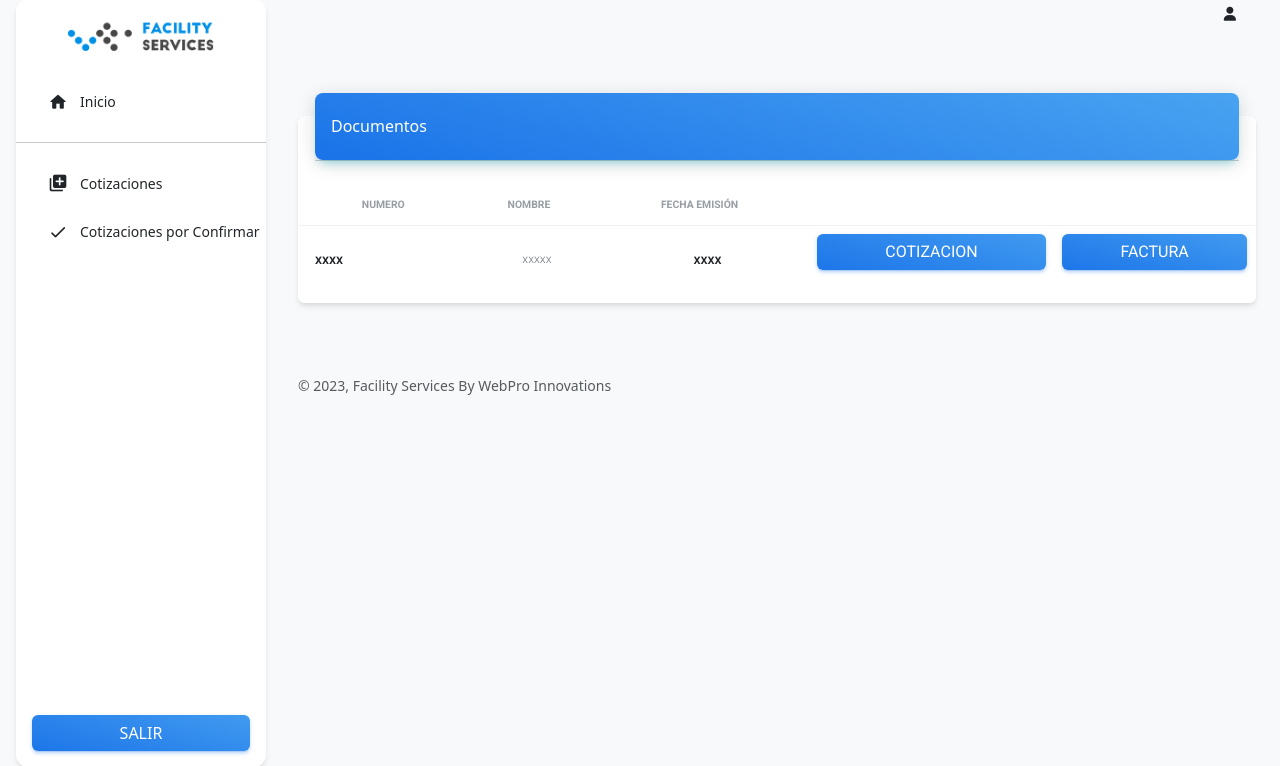
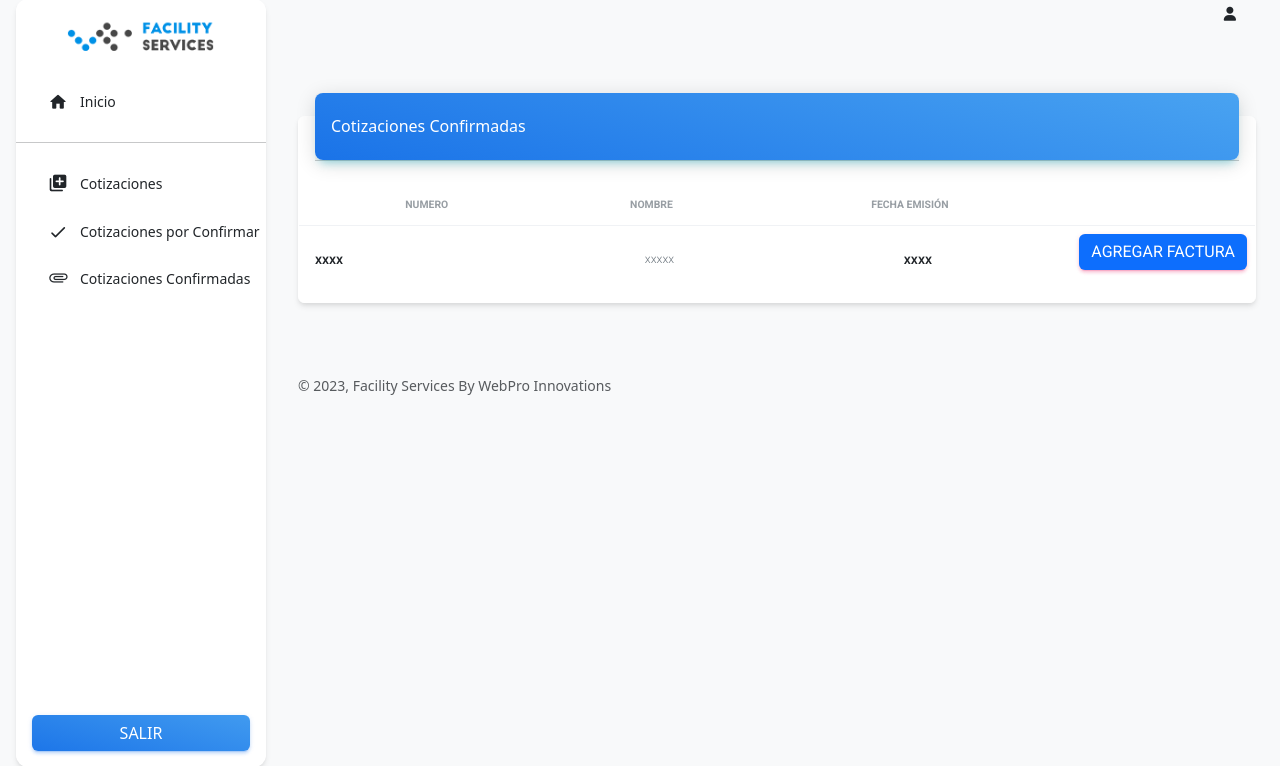
Before and after one commit to kamikaizer/lyr-facilityservices, a Python web app: template templates/documentos.html in a window 1280 px wide. Shown: the part 17-783 px from the top of the page. Run offline with Jinja, Linux system fonts and the light colour scheme; the template is opened without the code that fills it, so the values that code supplies are empty; some libraries are stand-ins or nearby versions.

Commit message:
cotizaciones
cotizaciones por confirmar ---> numero de orden de compra

listado de contizaciones confirmadas
con boton de factura (agregar numero de factura obligatorio)

```diff
--- a/templates/base.html
+++ b/templates/base.html
@@ -97,6 +97,16 @@
           <span class="nav-link-text ms-1">Cotizaciones por Confirmar</span>
         </a>
       </li>
+
+      <a class="nav-link text-dark " href="documentos">
+
+        <div class="text-dark text-center me-2 d-flex align-items-center justify-content-center">
+          <i class="material-icons opacity-10">attachment</i>
+        </div>
+
+        <span class="nav-link-text ms-1">Cotizaciones Confirmadas</span>
+      </a>
+    </li>
 
   <!-- <li class="nav-item">
     <a class="nav-link text-dark " href="ingreso_factura">
--- a/templates/documentos.html
+++ b/templates/documentos.html
@@ -13,7 +13,7 @@
             <div class="card my-4 border-white">
               <div class="card-header p-0 position-relative mt-n4 mx-3 z-index-2">
                 <div class="bg-gradient-info shadow-info border-radius-lg pt-4 pb-3">
-                  <h6 class="text-white text-capitalize ps-3">Documentos</h6>
+                  <h6 class="text-white text-capitalize ps-3">Cotizaciones Confirmadas</h6>
                 </div>
               </div>
 
@@ -25,8 +25,7 @@
                         <th class="text-uppercase text-secondary text-xxs font-weight-bolder opacity-7">Numero</th>
                         <th class="text-uppercase text-secondary text-xxs font-weight-bolder opacity-7 ps-2">Nombre</th>
                         <th class="text-uppercase text-secondary text-xxs font-weight-bolder opacity-7 ps-2">Fecha Emisión</th>
-                        <th></th>
-                        <th></th>
+                        <th style="width: 60px;"></th>
                       </tr>
                     </thead>
                     <tbody>
@@ -47,10 +46,9 @@
                               </div>
                         </td>
                         <td>
-                            <button type="submit" class="btn bg-gradient-info w-100" >Cotizacion</button>
-                        </td>
-                        <td>
-                          <button type="submit" class="btn bg-gradient-info w-100">Factura</button>
+                          <button type="button" class="btn btn-primary" data-bs-toggle="modal" data-bs-target="#exampleModal">
+                            Agregar Factura
+                          </button>
                       </td>
                       </tr>
                     </tbody>
@@ -61,6 +59,27 @@
           </div>
         </div>
 
+      <!-- Modal -->
+<div class="modal fade" id="exampleModal" tabindex="-1" aria-labelledby="exampleModalLabel" aria-hidden="true">
+  <div class="modal-dialog">
+    <div class="modal-content">
+      <div class="modal-header">
+        <h1 class="modal-title fs-5" id="exampleModalLabel">Ingreso de Factura</h1>
+        <button type="button" class="btn-close" data-bs-dismiss="modal" aria-label="Close"></button>
+      </div>
+      <div class="modal-body">
+        <div class="col-12">
+          <label for="factura" class="form-label">N° de Factura</label>
+          <input type="numbre" class="form-control" id="factura">
+        </div>
+      </div>
+      <div class="modal-footer">
+        <button type="button" class="btn btn-secondary" data-bs-dismiss="modal">Cerrar</button>
+        <button type="button" class="btn btn-primary">Guardar</button>
+      </div>
+    </div>
+  </div>
+</div>
 
       </div>
 
```
Also changed, not shown: templates/aprobar.html (+25 -1 lines), templates/login.html (renamed from templates/index.html).
